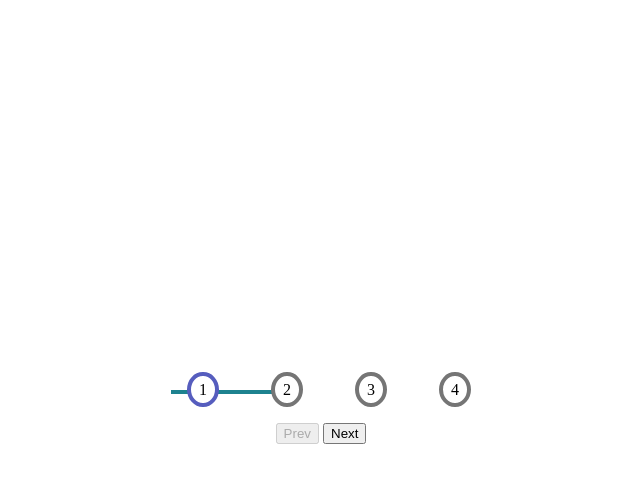
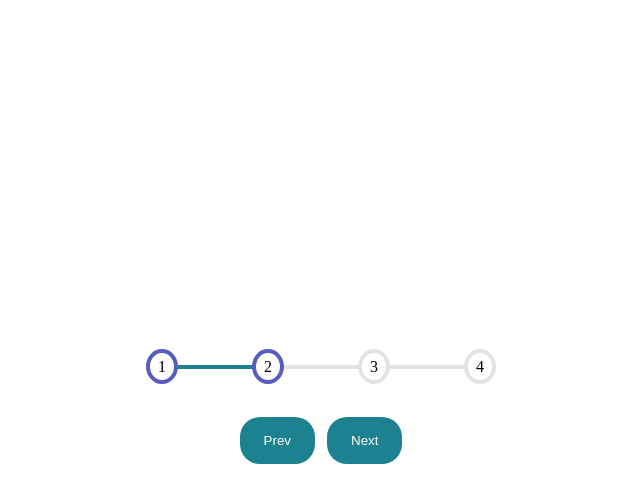
Before and after one commit to Subhi-c/50DaysOfJavaScript, a plain HTML site: page Day 02 - Progress Bar/index.html in a window 1280 px wide. Both pictures are taken after a click on the button "Next". Shown: the whole page, without its empty margins (319-959 px from the left). Drawn offline with Linux system fonts and the light colour scheme.

Commit message:
Day 2 completed

```diff
--- a/Day 02 - Progress Bar/index.html
+++ b/Day 02 - Progress Bar/index.html
@@ -8,16 +8,18 @@
   <link rel="stylesheet" href="style.css">
 </head>
 <body>
-  <div class="container">
-    <div class="progress-container">
-      <div class="progress-bar"></div>
+  <div id="container">
+    <div id="progress-container">
+      <div id="progress"></div>
       <div class="circle active"> 1 </div>
       <div class="circle "> 2 </div>
       <div class="circle "> 3 </div>
       <div class="circle "> 4 </div>
+
     </div>
     <button id="prev" disabled> Prev </button>
     <button id="next"> Next </button>
   </div>
+  <script src="script.js"></script>
 </body>
 </html>
--- /dev/null
+++ b/Day 02 - Progress Bar/script.js
@@ -0,0 +1,50 @@
+const progress = document.getElementById('progress')
+const previous = document.getElementById('prev')
+const next = document.getElementById('next')
+const circles = document.querySelectorAll('.circle')
+
+let activestate = 1
+
+next.addEventListener('click', ()=>{
+  activestate++;
+
+  if(activestate > circles.length){
+    activestate = circles.length
+  }
+  update()
+
+})
+
+previous.addEventListener('click', ()=>{
+  activestate--;
+
+  if(activestate < 1){
+    activestate = 1
+  }
+  update()
+
+})
+
+function update(){
+  circles.forEach((circle, idx) => {
+    if(idx < activestate){
+      circle.classList.add('active')
+    } else{
+      circle.classList.remove('active')
+    }
+  })
+
+  const actives = document.querySelectorAll('.active')
+  progress.style.width = (actives.length-1) / (circles.length -1) *100 + '%' ;
+
+  if(activestate === 1){
+    previous.disabled = true
+  }
+  else if(activestate === 4){
+    next.disabled = true
+  }
+  else{
+    previous.disabled = false
+    next.disabled = false
+  }
+}
--- a/Day 02 - Progress Bar/style.css
+++ b/Day 02 - Progress Bar/style.css
@@ -9,33 +9,47 @@ body{
   overflow: hidden;
 }
 
-.progress-container{
+#progress-container{
   display: flex;
   flex-direction: row;
   align-items: center;
   justify-content: space-between ;
-  margin-bottom: 1rem;
+  margin-bottom: 30px;
   position: relative;
   max-width: 100%;
-  width: 300px;
+  width: 350px;
 
 }
-.container{
+#container{
   text-align: center;
 }
-.progress-bar{
+
+#progress-container::before{
+  content: '';
+  background-color: #e3e3e3;
+  top: 50%;
+  left: 0;
+  height: 4px;
+  width: 100%;
+  position: absolute;
+  transform: translateY(-50%);
+
+}
+#progress{
   background-color: rgb(29, 130, 143);
   top: 50%;
   left: 0;
   height: 4px;
-  width: 40%;
+  width: 0%;
   position: absolute;
+  transform: translateY(-50%);
+  transition: .4s ease;
 }
 .circle{
   z-index: 1;
-  margin-left: 1rem;
+  transition: .4s ease;
   background-color: #fff;
-  border: solid rgb(117, 117, 117) 4px;
+  border: solid #e3e3e3 4px;
   border-radius: 50%;
   padding: .3rem .5rem;
 }
@@ -43,3 +57,16 @@ body{
 .circle.active{
   border: solid rgb(86, 93, 190) 4px;
 }
+
+button{
+  padding: 1rem 1.5rem;
+  margin: 3px 4px;
+  color: #fff;
+  background-color: rgb(29, 130, 143);
+  border: none;
+  border-radius: 20px;
+}
+
+button:disabled{
+  background-color: #999898;
+}
```
